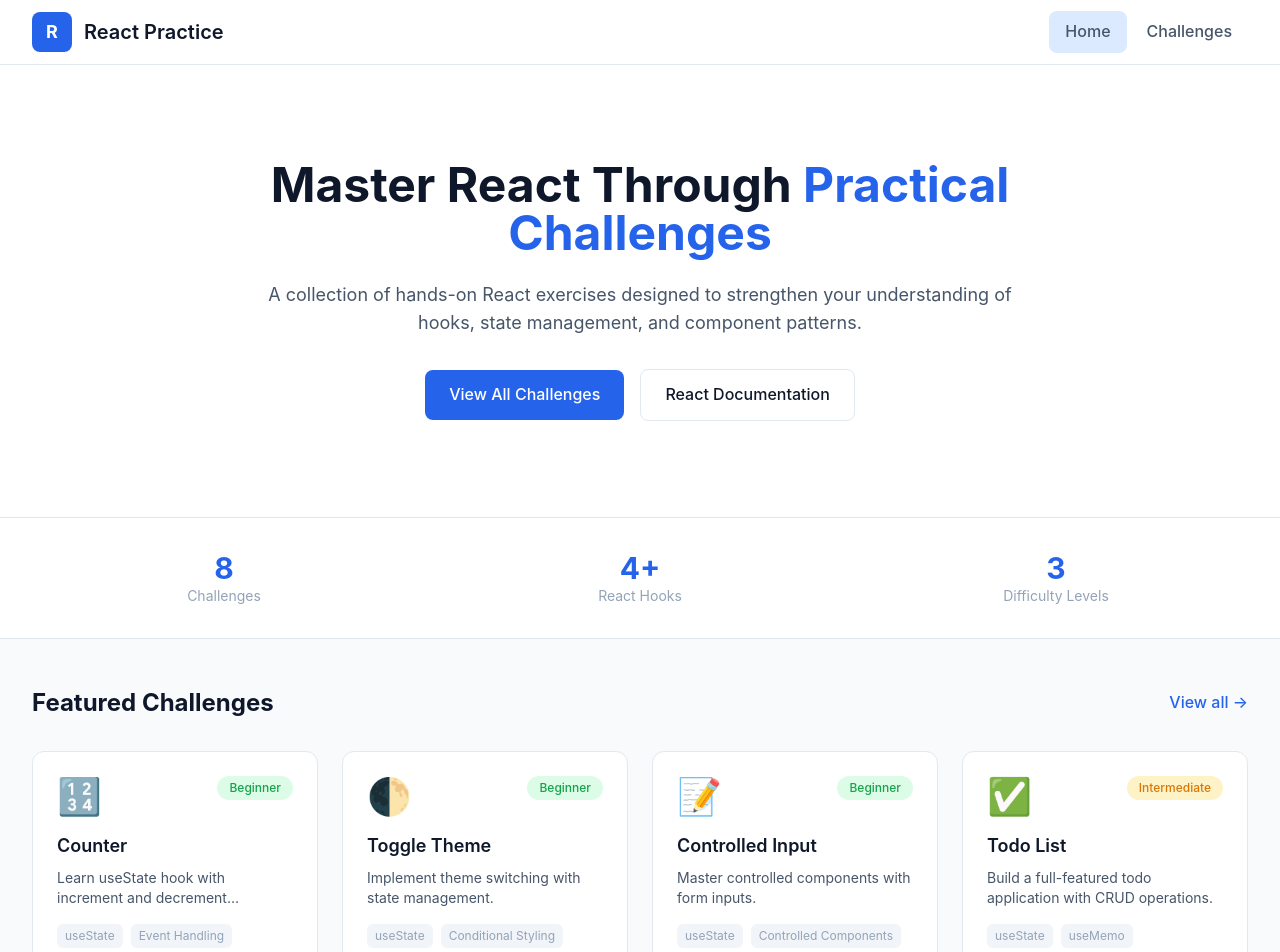
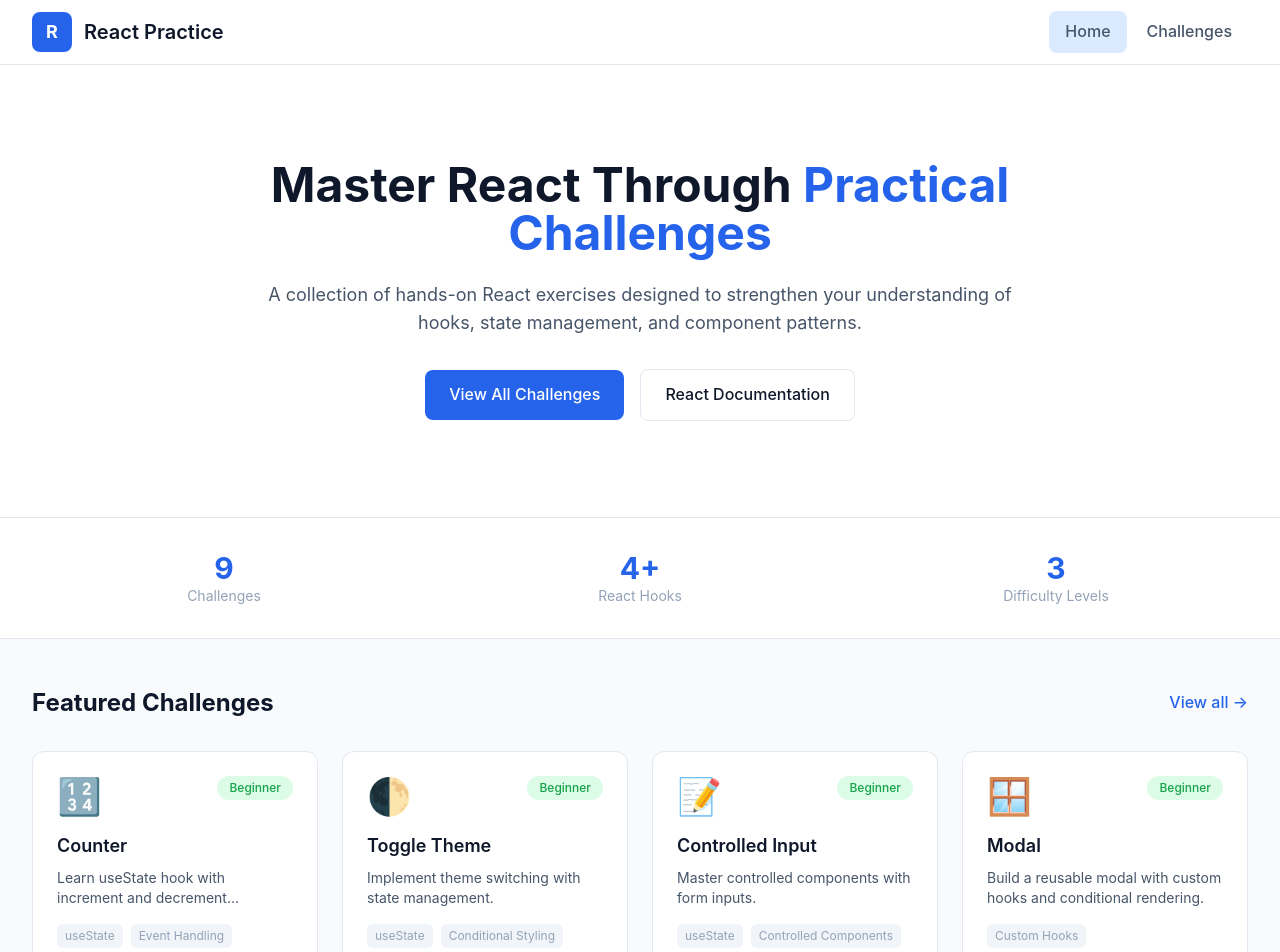
Before and after one commit to basupatil1213/react-challenges, a React (Vite) app: page / in a window 1280 px wide. Shown: the top 952 px of the page. Built offline with nearby package versions, Linux system fonts and the light colour scheme.

Commit message:
fix: update home page with correct challenge count
- Add Modal challenge card to home page
- Update stats section challenge count from 8 to 9

```diff
--- a/src/routes/index.jsx
+++ b/src/routes/index.jsx
@@ -37,6 +37,14 @@ const challengeCards = [
     difficulty: 'Beginner',
     concepts: ['useState', 'Controlled Components'],
     icon: '📝',
+  },
+  {
+    id: 'modal',
+    title: 'Modal',
+    description: 'Build a reusable modal with custom hooks and conditional rendering.',
+    difficulty: 'Beginner',
+    concepts: ['Custom Hooks', 'Conditional Rendering'],
+    icon: '🪟',
   },
   {
     id: 'todo-list',
@@ -181,7 +189,7 @@ const HeroSection = () => {
  */
 const StatsSection = () => {
   const stats = [
-    { label: 'Challenges', value: '8' },
+    { label: 'Challenges', value: '9' },
     { label: 'React Hooks', value: '4+' },
     { label: 'Difficulty Levels', value: '3' },
   ];
```
